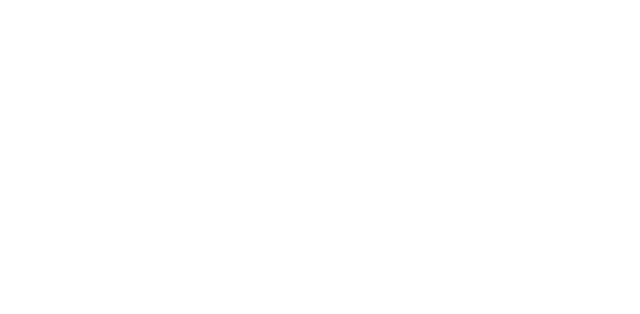
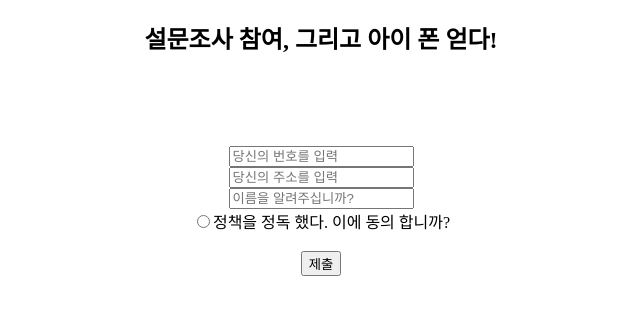
Before and after one commit to namefortest34/ddoswork, a plain HTML site: page index.html in a window 1280 px wide. Shown: the whole page, without its empty margins (319-959 px from the left). Drawn offline with Linux system fonts and the light colour scheme.

Commit message:
Update index.html

```diff
--- a/index.html
+++ b/index.html
@@ -1,3 +1,23 @@
 <!DOCTYPE HTML>
-<html>
-</html>
+<head>
+ <center><h2>설문조사 참여, 그리고 아이 폰 얻다!</h2></center>
+ <img src="images.jpg" alt="" width="120pt">
+ <center>
+  <div style="margin-top: 40pt">
+   <input type="text" name="" placeholder="당신의 번호를 입력">
+   <div>
+    <input type="text" name="" placeholder="당신의 주소를 입력">
+    <div>
+     <input type="text" name="" placeholder="이름을 알려주십니까?">
+     <div>
+      <input type="radio" name="" value="">정책을 정독 했다. 이에 동의 합니까?
+      <div>
+       <br>
+       <input type="button" name="" value="제출" onclick="document.write('이런! 오류가 발생, 그리고 신속히 대처가능한.<br>아이 폰은 곧 발송')">
+      </div>
+     </div>
+    </div>
+   </div>
+  </div>
+ </center>
+</head>
```
